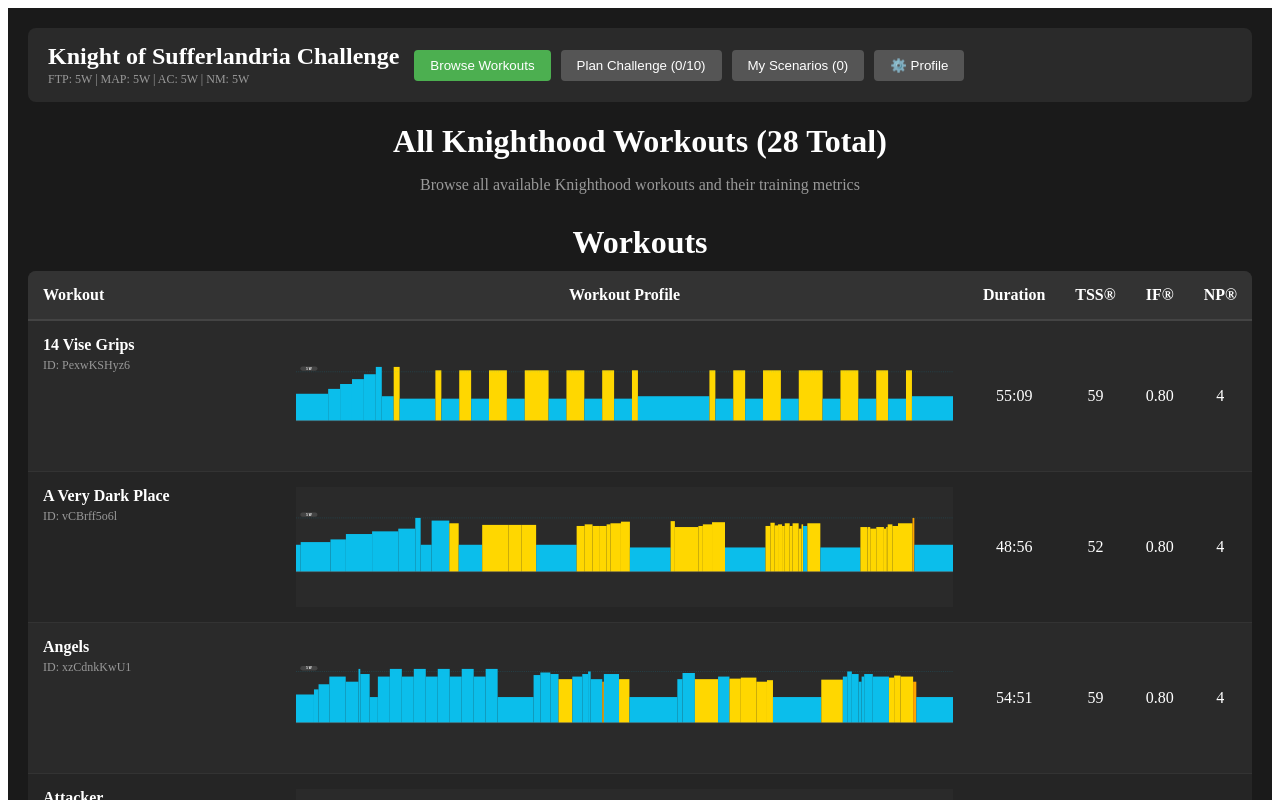
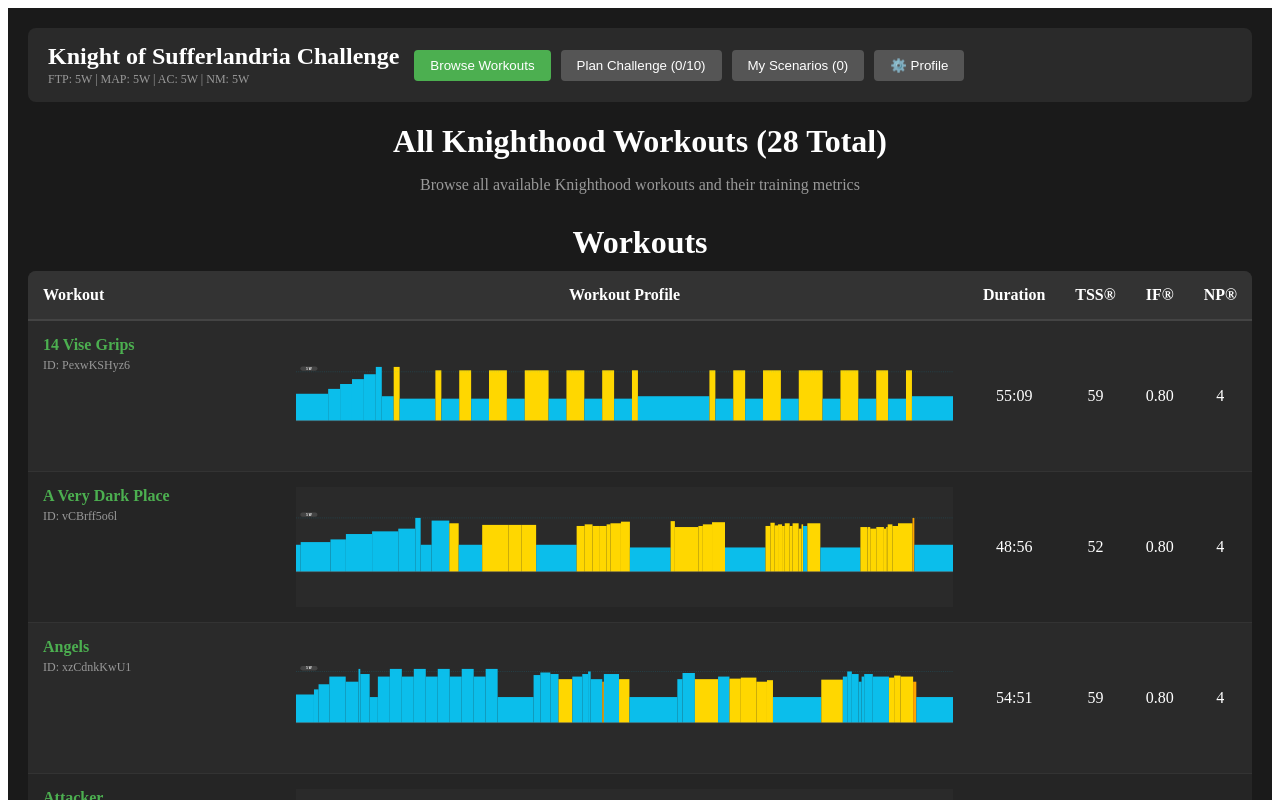
Before and after one commit to againstdemons84/knighthood-quests, a React (Create React App) app: page / in a window 1280 px wide. Both pictures are taken after typing "5", "5", "5", "5" into the empty fields and a click on the button "Start Challenge Planning". Shown: the top 800 px of the page. Built offline with nearby package versions, Linux system fonts and the light colour scheme.

Commit message:
Links out to the Systm workouts.

```diff
--- a/src/components/WorkoutSelector.tsx
+++ b/src/components/WorkoutSelector.tsx
@@ -550,7 +550,33 @@
                                         </td>
                                         <td style={{ padding: '15px', color: 'white', verticalAlign: 'top' }}>
                                             <div>
-                                                <strong>{row.name}</strong>
+                                                <div style={{ display: 'flex', alignItems: 'center', gap: '8px' }}>
+                                                    <strong>{row.name}</strong>
+                                                    <a
+                                                        href={`https://systm.wahoofitness.com/content-details/${row.id}`}
+                                                        target="_blank"
+                                                        rel="noopener noreferrer"
+                                                        style={{
+                                                            color: '#4CAF50',
+                                                            textDecoration: 'none',
+                                                            fontSize: '14px',
+                                                            padding: '2px 4px',
+                                                            borderRadius: '3px',
+                                                            transition: 'background-color 0.2s',
+                                                            display: 'inline-flex',
+                                                            alignItems: 'center'
+                                                        }}
+                                                        onMouseEnter={(e) => {
+                                                            e.currentTarget.style.backgroundColor = 'rgba(76, 175, 80, 0.2)';
+                                                        }}
+                                                        onMouseLeave={(e) => {
+                                                            e.currentTarget.style.backgroundColor = 'transparent';
+                                                        }}
+                                                        title={`View ${row.name} on SYSTM`}
+                                                    >
+                                                        ↗
+                                                    </a>
+                                                </div>
                                                 <div style={{ color: '#999', fontSize: '12px', marginTop: '4px' }}>
                                                     ID: {row.id}
                                                 </div>
--- a/src/components/WorkoutTable.tsx
+++ b/src/components/WorkoutTable.tsx
@@ -84,7 +84,27 @@
                             >
                                 <td style={{ padding: '15px', color: 'white', verticalAlign: 'top' }}>
                                     <div>
-                                        <strong>{row.name}</strong>
+                                        <strong>
+                                            <a
+                                                href={`https://systm.wahoofitness.com/content-details/${row.id}`}
+                                                target="_blank"
+                                                rel="noopener noreferrer"
+                                                style={{
+                                                    color: '#4CAF50',
+                                                    textDecoration: 'none',
+                                                    borderBottom: '1px solid transparent',
+                                                    transition: 'border-bottom-color 0.2s'
+                                                }}
+                                                onMouseEnter={(e) => {
+                                                    e.currentTarget.style.borderBottomColor = '#4CAF50';
+                                                }}
+                                                onMouseLeave={(e) => {
+                                                    e.currentTarget.style.borderBottomColor = 'transparent';
+                                                }}
+                                            >
+                                                {row.name}
+                                            </a>
+                                        </strong>
                                         <div style={{ color: '#999', fontSize: '12px', marginTop: '4px' }}>
                                             ID: {row.id}
                                         </div>
```
